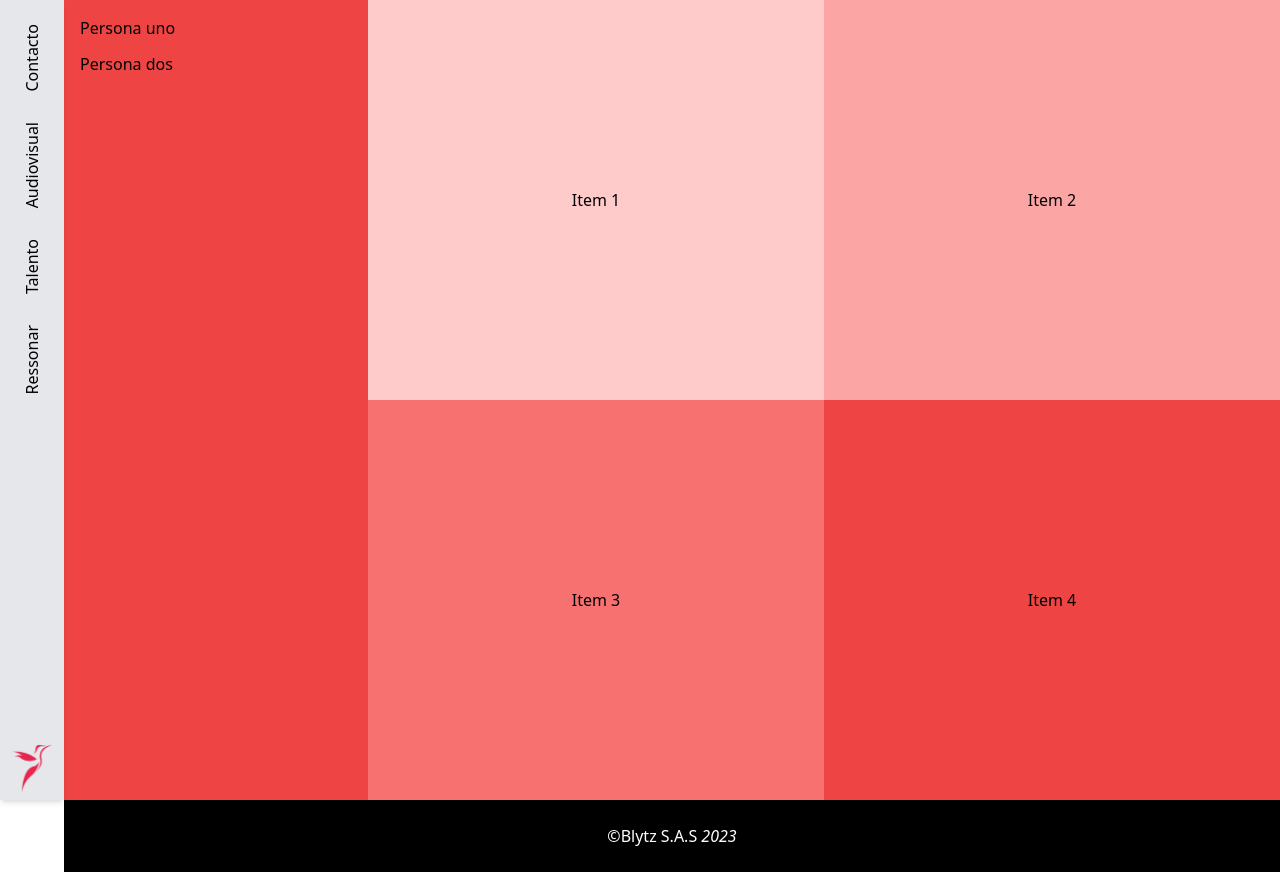
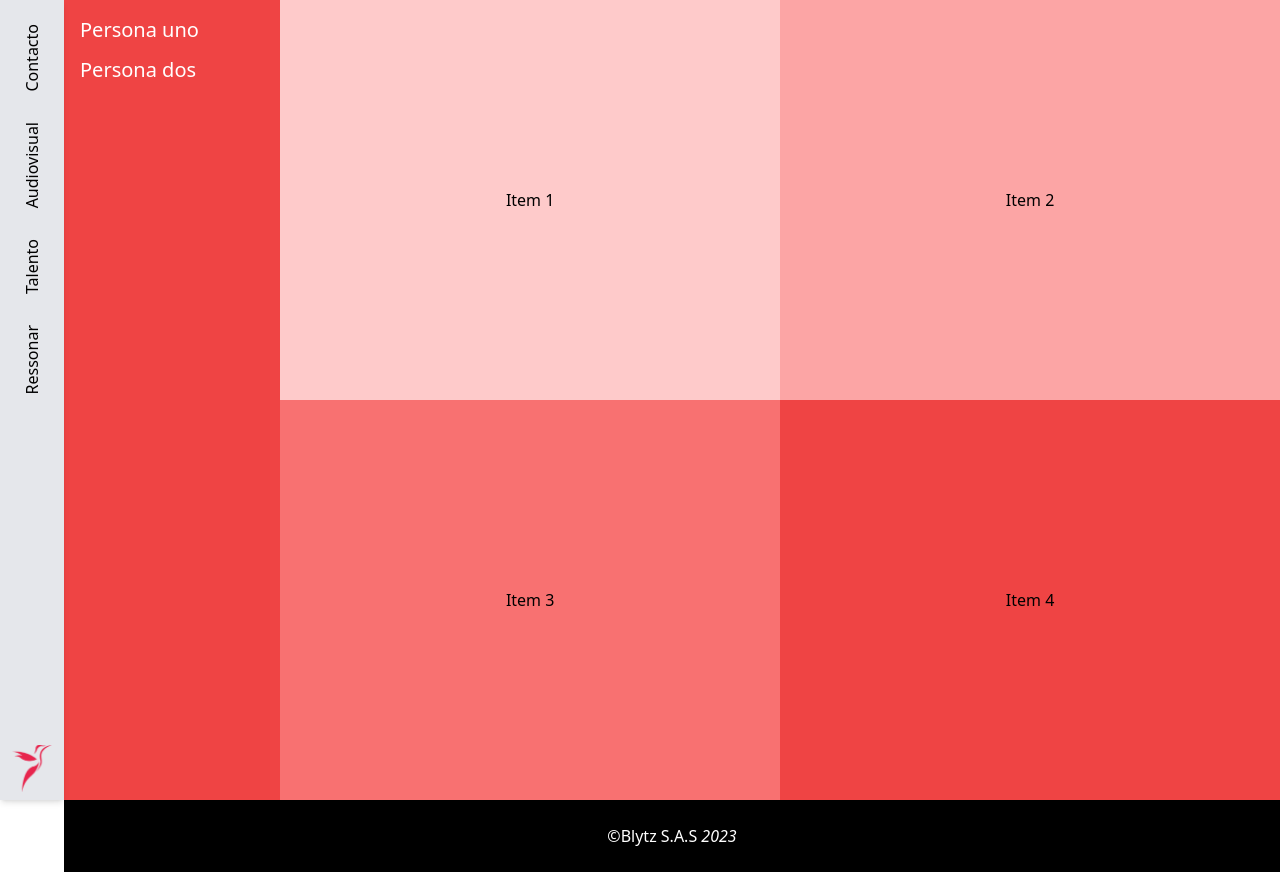
Before and after one commit to Rigo9119/ressonar-next, a Next.js app: page /talento in a window 1280 px wide. Built offline with nearby package versions, Linux system fonts and the light colour scheme.

Commit message:
adds button to the profile component

```diff
--- a/src/app/talento/[talento]/page.js
+++ b/src/app/talento/[talento]/page.js
@@ -3,8 +3,7 @@ import Perfil from "@/components/perfil/perfil";
 export default function Page() {
     return (
         <main className="pl-16 flex flex-row h-screen">
-            <Perfil />
-            <div className="w-3/4 flex flex-row flex-wrap">
+            <div className="w-full flex flex-row flex-wrap">
                 <div className="w-1/2 flex items-center justify-center  bg-red-200">
                     Item 1
                 </div>
@@ -18,6 +17,7 @@ export default function Page() {
                     Item 4
                 </div>
             </div>
+            <Perfil />
         </main>
     )
 }
--- a/src/app/talento/page.js
+++ b/src/app/talento/page.js
@@ -7,21 +7,17 @@ export const metadata = {
 export default function Page() {
     return (
         <main className="pl-16 flex flex-row h-screen">
-            <div className="w-1/4 p-4 bg-red-500 text-black">
-                <ul>
-                    <li className="mb-3">
-                        <Link href='/talento/person-uno'>
-                            Persona uno
-                        </Link>
+            <div className="w-64 p-4 bg-red-500 text-black">
+                <ul className="text-white text-xl">
+                    <li className="mb-3 hover:italic">
+                        <Link href="/talento/person-uno">Persona uno</Link>
                     </li>
-                    <li className="mb-3">
-                        <Link href='/talento/persona-dos'>
-                            Persona dos
-                        </Link>
+                    <li className="mb-3 hover:italic">
+                        <Link href="/talento/persona-dos">Persona dos</Link>
                     </li>
                 </ul>
             </div>
-            <div className="w-3/4 flex sm:flex-col md:flex-row flex-wrap">
+            <div className="w-full flex sm:flex-col md:flex-row flex-wrap">
                 <div className="w-1/2 flex items-center justify-center  bg-red-200">
                     Item 1
                 </div>
--- a/src/components/perfil/perfil.jsx
+++ b/src/components/perfil/perfil.jsx
@@ -1,18 +1,25 @@
 "use client";
+import { useState } from "react";
 import Link from "next/link";
 
 const Perfil = () => {
+    const [toggle, setToggle] = useState(true);
+    const handletoggle = () => setToggle(!toggle);
+
     return (
+        <>
+            {toggle ? (
                 <div className="w-1/4 p-4 bg-red-500 text-black flex flex-col ">
                     <div className="flex flex-col justify-around items-start h-3/4">
                         <h3 className="text-white uppercase">
                             Nombre de persona
                         </h3>
                         <p>
-                    Lorem ipsum dolor sit amet consectetur adipisicing elit.
-                    Necessitatibus quam magnam vel omnis itaque molestiae neque
-                    consequuntur labore beatae expedita porro inventore
-                    suscipit, eius officia ab adipisci vitae molestias tenetur!
+                            Lorem ipsum dolor sit amet consectetur adipisicing
+                            elit. Necessitatibus quam magnam vel omnis itaque
+                            molestiae neque consequuntur labore beatae expedita
+                            porro inventore suscipit, eius officia ab adipisci
+                            vitae molestias tenetur!
                         </p>
                         <div>
                             <p className="pb-4">
@@ -24,10 +31,21 @@ const Perfil = () => {
                             </ul>
                         </div>
                     </div>
-            <div className="h-1/4">
-                <Link href='/talento'>Volver</Link>
+                    <div className="flex items-center justify-between w-full h-1/4">
+                        <Link href="/talento">Volver</Link>
+                        <button onClick={handletoggle}>{"->"}</button>
                     </div>
                 </div>
+            ) : (
+                <button
+                    onClick={handletoggle}
+                    style={{ writingMode: "vertical-rl" }}
+                    className="px-3 text-lg bg-red-500 text-white"
+                >
+                    Nombre de la persona
+                </button>
+            )}
+        </>
     );
 };
 
```
Lines whose indentation alone changed are shown as unchanged.
